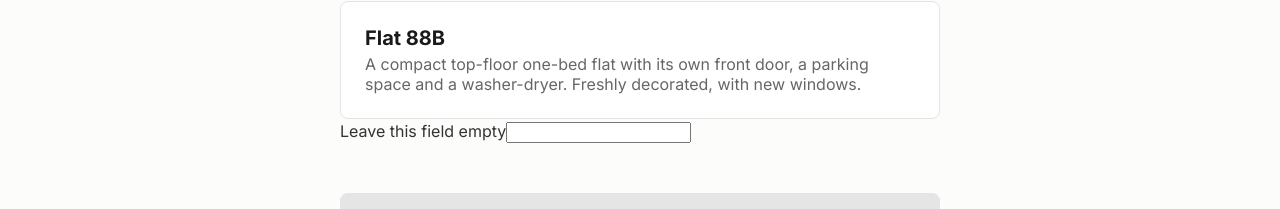
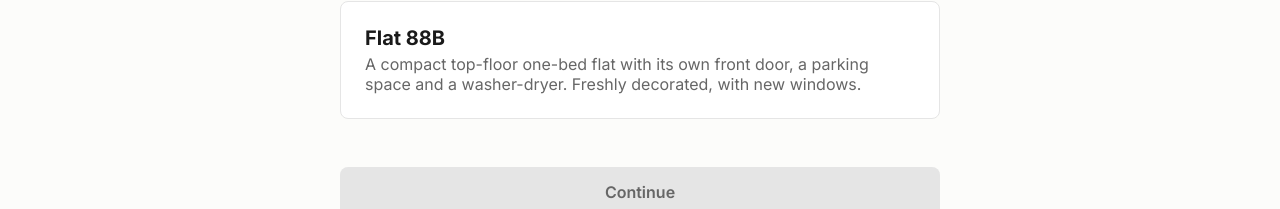
Before and after one commit to Carelli-prop/carelli-properties, a Next.js app: page /book-a-viewing in a window 1280 px wide. Shown: the part 400-609 px from the top of the page. Built offline with nearby package versions, Linux system fonts and the light colour scheme; no server answers.

Commit message:
Update globals.css

```diff
--- a/app/globals.css
+++ b/app/globals.css
@@ -983,3 +983,16 @@ a:hover {
   text-align: center;
   margin-top: var(--s2);
 }
+
+
+.hp {
+  position: absolute;
+  left: -9999px;
+  width: 1px;
+  height: 1px;
+  overflow: hidden;
+}
+
+.step-summary {
+  margin-bottom: var(--s3);
+}
```
